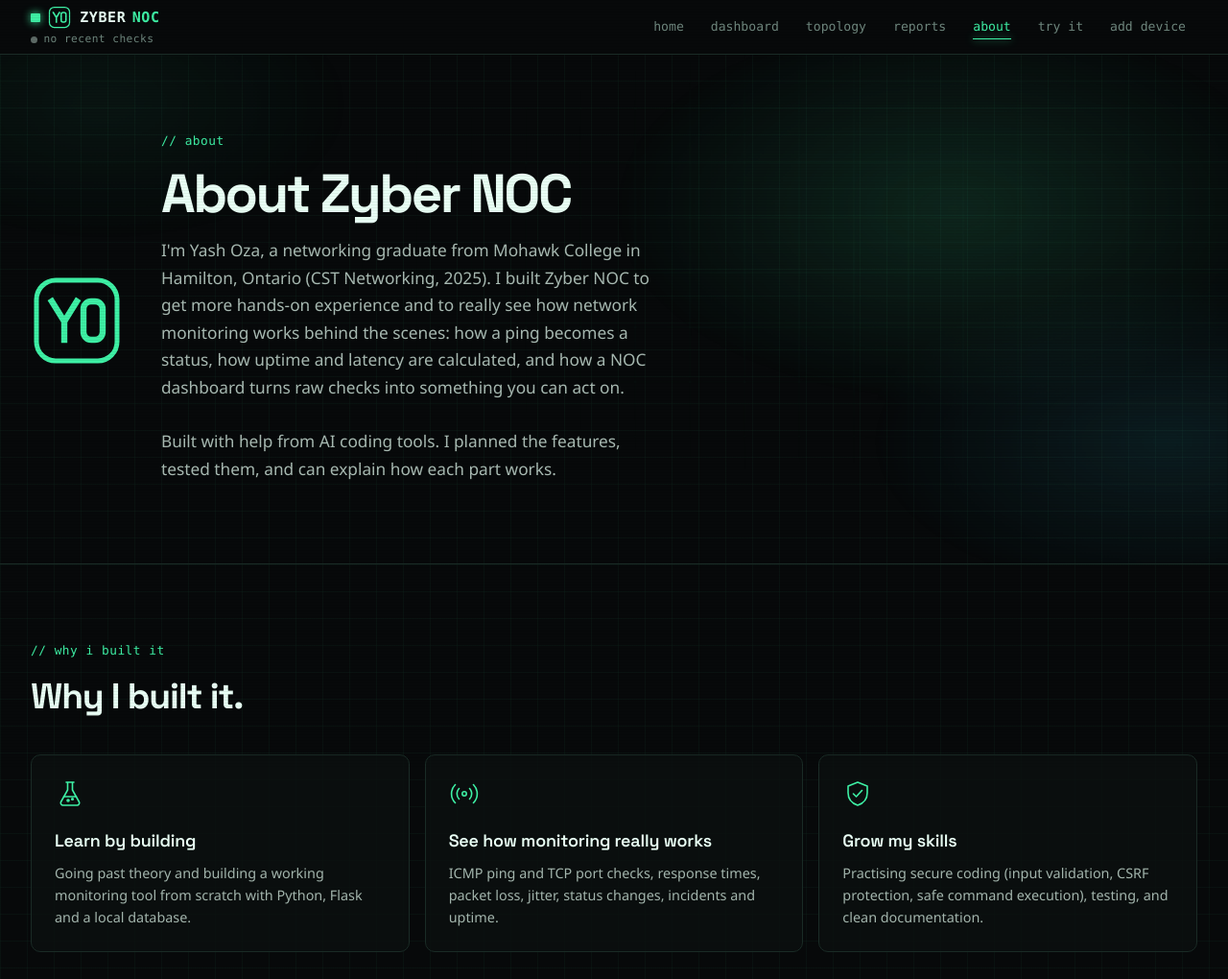
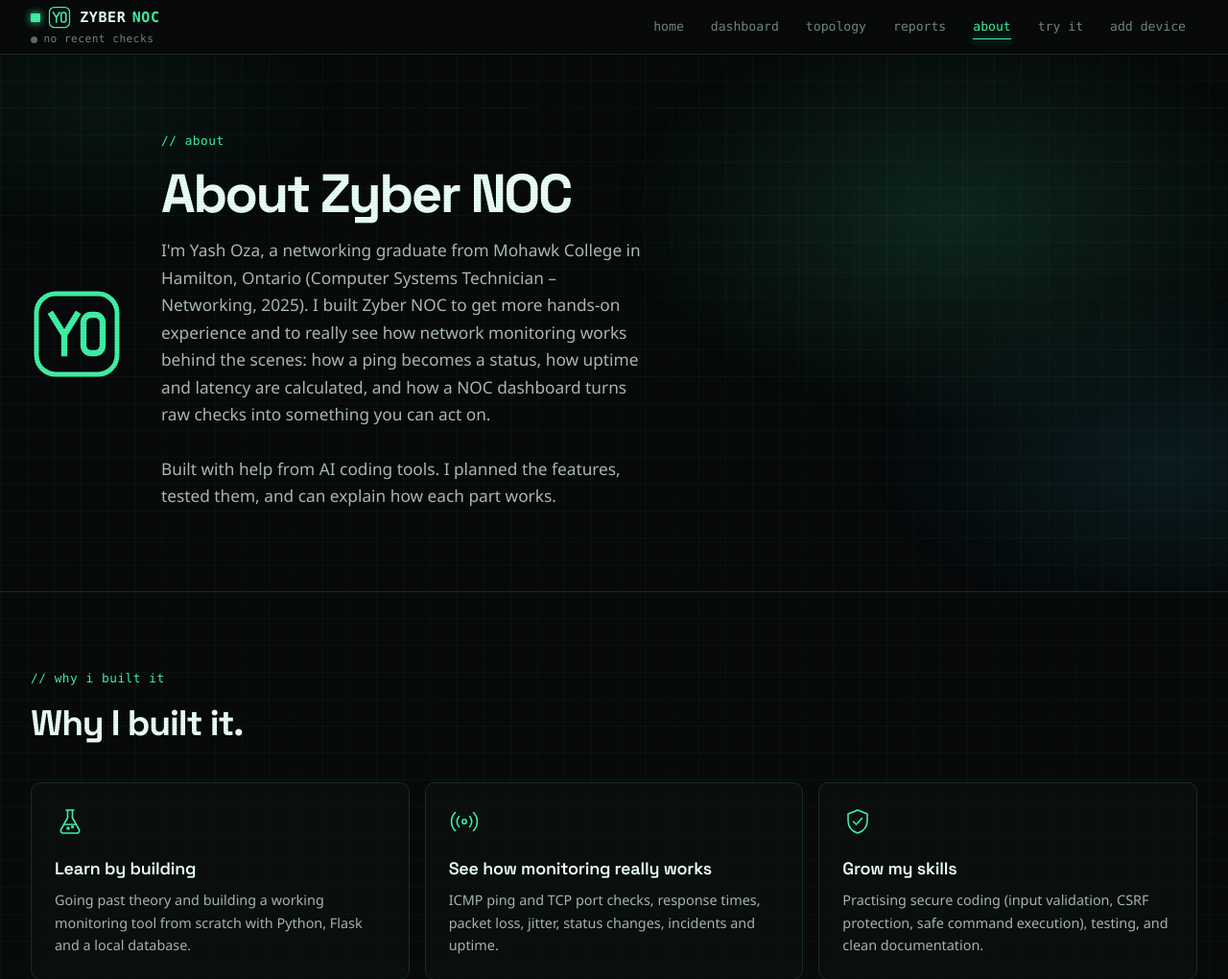
Before and after one commit to bankai9278/Zyber-NOC, a Flask app: page /about in a window 1280 px wide. Shown: the top 1020 px of the page at 96% size. Run offline with Flask 3, Linux system fonts and the light colour scheme; data that the repository does not hold is empty; some libraries are stand-ins or nearby versions.

Commit message:
Write out the program name on the About page
Computer Systems Technician – Networking, 2025, instead of the CST
abbreviation.

```diff
--- a/app/templates/site/about.html
+++ b/app/templates/site/about.html
@@ -12,7 +12,7 @@
     <div>
       <p class="kicker" data-reveal>// about</p>
       <h1 id="about-title" class="page-hero-title" data-reveal>About Zyber NOC</h1>
-      <p class="hero-lede" data-reveal>I'm Yash Oza, a networking graduate from Mohawk College in Hamilton, Ontario (CST Networking, 2025). I built Zyber NOC to get more hands-on experience and to really see how network monitoring works behind the scenes: how a ping becomes a status, how uptime and latency are calculated, and how a NOC dashboard turns raw checks into something you can act on.</p>
+      <p class="hero-lede" data-reveal>I'm Yash Oza, a networking graduate from Mohawk College in Hamilton, Ontario (Computer Systems Technician – Networking, 2025). I built Zyber NOC to get more hands-on experience and to really see how network monitoring works behind the scenes: how a ping becomes a status, how uptime and latency are calculated, and how a NOC dashboard turns raw checks into something you can act on.</p>
       {# Yash: add a few personal sentences here, in your own words. #}
       <p class="hero-lede about-honesty" data-reveal>Built with help from AI coding tools. I planned the features, tested them, and can explain how each part works.</p>
     </div>
@@ -190,7 +190,7 @@
   <section class="about-cta glow-card" data-reveal aria-labelledby="contact-title">
     <div>
       <h2 id="contact-title">Yash Oza</h2>
-      <p>Networking graduate, Mohawk College (CST Networking, 2025). Let's connect.</p>
+      <p>Networking graduate, Mohawk College (Computer Systems Technician – Networking, 2025). Let's connect.</p>
     </div>
     <div class="hero-actions">
       <a class="button primary" href="{{ linkedin_url }}" rel="noopener" target="_blank">LinkedIn</a>
```
Also changed, not shown: tests/test_site.py (+1 -1 lines).
